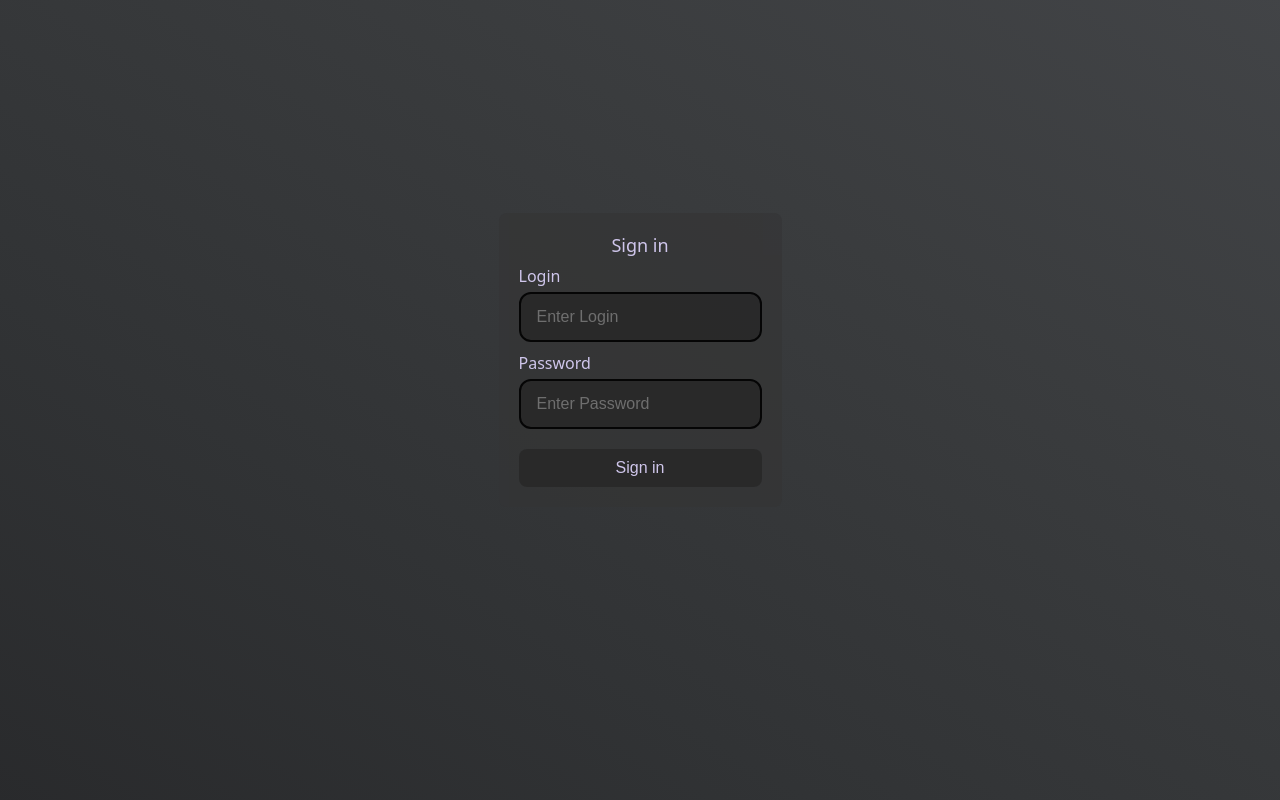
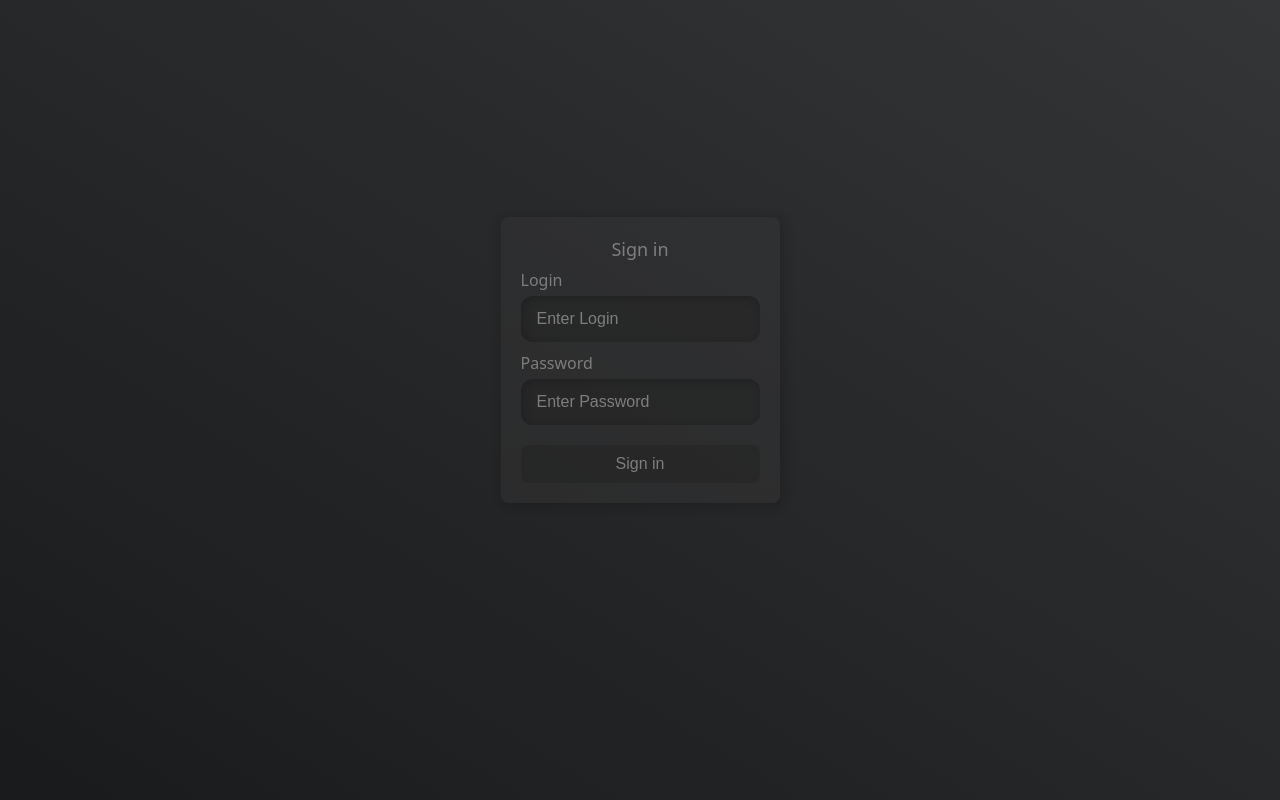
Before and after one commit to unnamedddddddd/message-frontend, a React (Vite) app in the folder client/: page /login in a window 1280 px wide. Built offline with nearby package versions, Linux system fonts and the light colour scheme.

Commit message:
Добавил анимацию заднего фона, поменял цвет шрифта

```diff
--- a/client/src/App.css
+++ b/client/src/App.css
@@ -24,8 +24,22 @@ body {
     #474d4d
   );
   background-size: 400% 400%;
-  color: #E0D6FF;
+  color: #a3a2a3;
   font-family: system-ui, -apple-system, BlinkMacSystemFont, 'Segoe UI', Roboto, sans-serif;
   min-height: 100vh;
   background-attachment: fixed;
+  animation: smoothGradientShift 110s ease infinite;
 }
+
+@keyframes smoothGradientShift {
+  0% {
+    background-position: 0% 50%;
+  }
+  50% {
+    background-position: 100% 50%;
+
+  }
+  100% {
+    background-position: 0% 50%;
+  }
+}
--- a/client/src/components/HomeForm/Home.css
+++ b/client/src/components/HomeForm/Home.css
@@ -48,7 +48,7 @@
   margin-bottom: 12px;
   padding: 12px 16px;
   background-color: rgba(91, 92, 95, 0.9);
-  color: #E0D6FF;
+  color: #a3a2a3;
   align-self: flex-start;
   word-wrap: break-word;
   line-height: 1.4;
@@ -79,13 +79,17 @@
   border: 1px solid rgba(224, 214, 255, 0.1);
 }
 
+input::placeholder {
+  color: #a3a2a3 !important;
+}
+
 .input-message input {
   flex: 1;
   padding: 14px 18px;
   background: rgba(41, 41, 41, 0.7);
   border: 1px solid rgba(109, 114, 117, 0.4);
   border-radius: 12px;
-  color: #E0D6FF;
+  color: #a3a2a3;
   font-size: 16px;
   transition: border-color 0.3s;
 }
@@ -159,7 +163,7 @@
 
 .chat-name {
   font-size: 20px;
-  color: #E0D6FF;
+  color: #a3a2a3;
 }
 
 .profile-container {
@@ -183,7 +187,7 @@
 .profile-text {
   text-align: center;
   font-size: 20px;
-  color: #E0D6FF;
+  color: #a3a2a3;
 }
 
 .profile-avatar {
@@ -208,7 +212,7 @@
   border: 1px solid rgba(109, 114, 117, 0.4);
   padding: 8px;
   border-radius: 12px;
-  color: #E0D6FF;
+  color: #a3a2a3;
   transition: background-color 0.2s;
   margin-bottom: 20px;
 }
@@ -226,7 +230,7 @@
   margin-top: auto;
   background: rgba(53, 53, 54, 0.7);
   border: 1px solid rgba(109, 114, 117, 0.4);
-  color: #E0D6FF;
+  color: #a3a2a3;
   padding: 8px 16px;
   border-radius: 12px;
   transition: background-color 0.2s;
@@ -246,7 +250,7 @@
   background-color: rgba(91, 92, 95, 0.9);
   border: 1px solid rgba(109, 114, 117, 0.4);
   border-radius: 5px;
-  color: #E0D6FF;
+  color: #a3a2a3;
   padding: 6px 12px;
   transition: background-color 0.2s;
   margin-right: 5px;
--- a/client/src/components/HomeForm/Home.tsx
+++ b/client/src/components/HomeForm/Home.tsx
@@ -57,7 +57,6 @@ const Home = () => {
   };
 
   return (
-    <>
     <div className="home-container">
       <div className="chats-sidebar">
         <Chat image={test} name='test' disabled={isConnected} onJoinRoom={connect}/>
@@ -111,7 +110,6 @@ const Home = () => {
       <div className="separator"><hr/></div>
       <Profile name="test" image={test}/>
     </div>
-    </>
   );
 };
 
--- a/client/src/components/LoginForm/Login.css
+++ b/client/src/components/LoginForm/Login.css
@@ -12,7 +12,9 @@
   display: flex;
   flex-direction: column;
   border-radius: 8px;
-  opacity: 90%;
+  opacity: 70%;
+  box-shadow: #1717188a 2px 2px 12px;
+  filter: blur();
 }
 
 .input-user-data {
@@ -42,11 +44,12 @@
   width: 100%;
   font-size: 16px;
   border-width: 2px;
-  border-style: solid;
   border-image: initial;
   border-radius: 12px;
   padding: 14px 16px;
   transition: 0.5s;
+  box-shadow: inset #1717188a 2px 2px 12px;
+  color: #a3a2a3  ;
 }
 
 .login-button {
@@ -55,7 +58,7 @@
   padding: 10px;
   width: 100%;
   border-radius: 8px;
-  color: #E0D6FF;
+  color: #a3a2a3;
   transition: background-color 0.3s ease;
   font-size: medium;
 }
@@ -67,9 +70,9 @@
 
 .login:focus, .password:focus {
   outline: none;
-  border-color: #E0D6FF;
+  box-shadow: inset #504f4f8a 2px 2px 12px;
 }
 
 .login-button:hover {
-  background-color: #5c5c5c;
+  background-color: #434548;
 }
--- /dev/null
+++ b/client/src/palette.ts
@@ -0,0 +1,3 @@
+export const colors = {
+  inputBackground:  '#292929',
+}
```
Also changed, not shown: client/src/components/LoginForm/Login.tsx (+8 -5 lines). Lines whose indentation alone changed are shown as unchanged.
